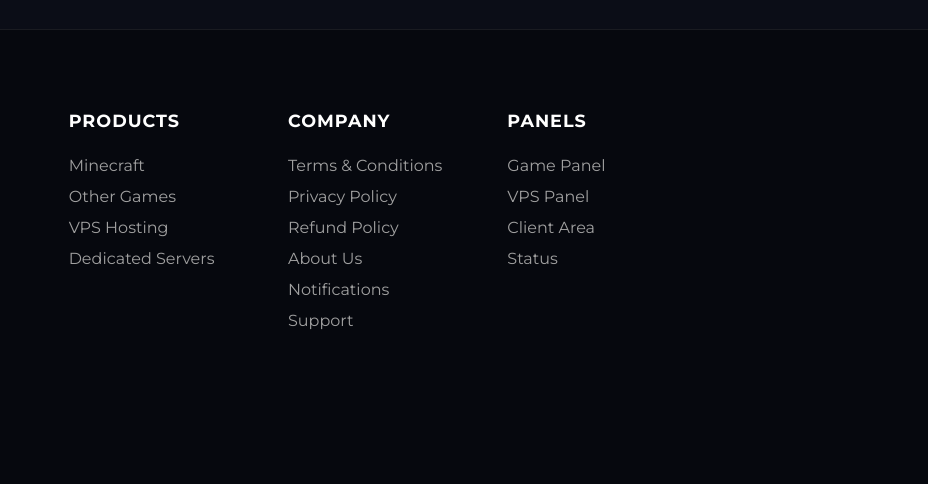
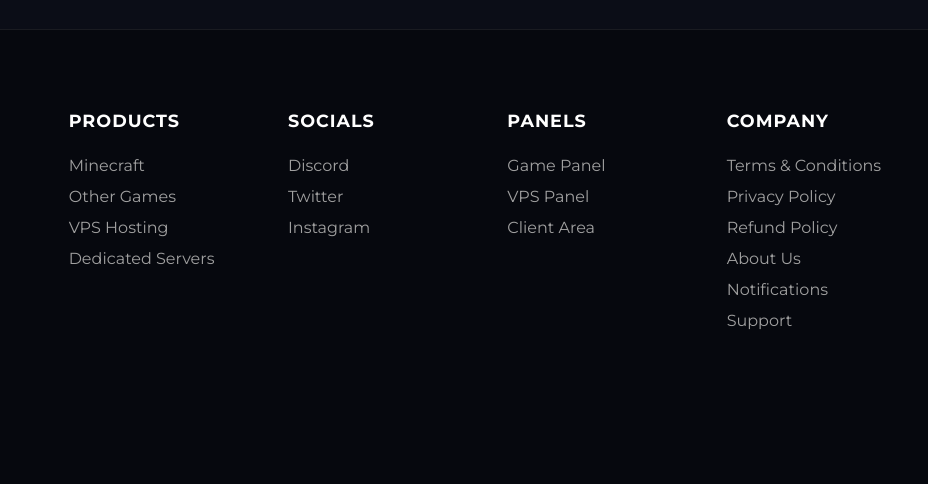
Before and after one commit to southdeveloper-art/NODE-WAVE, a plain HTML site: page minecraft.html in a window 1280 px wide. Shown: the part 874-1358 px from the top of the page, 352-1280 px from the left. Drawn offline with nearby package versions, Linux system fonts and the light colour scheme.

Commit message:
Site-wide Discord link update and Support page cleanup

```diff
--- a/minecraft.html
+++ b/minecraft.html
@@ -196,6 +196,22 @@
                     </ul>
                 </div>
                 <div class="footer-col">
+                    <h4>Socials</h4>
+                    <ul>
+                        <li><a href="https://discord.gg/bCxNNtHZRB">Discord</a></li>
+                        <li><a href="#">Twitter</a></li>
+                        <li><a href="#">Instagram</a></li>
+                    </ul>
+                </div>
+                <div class="footer-col">
+                    <h4>Panels</h4>
+                    <ul>
+                        <li><a href="#">Game Panel</a></li>
+                        <li><a href="#">VPS Panel</a></li>
+                        <li><a href="#">Client Area</a></li>
+                    </ul>
+                </div>
+                <div class="footer-col">
                     <h4>Company</h4>
                     <ul>
                         <li><a href="terms.html">Terms & Conditions</a></li>
@@ -204,15 +220,6 @@
                         <li><a href="about.html">About Us</a></li>
                         <li><a href="notifications.html">Notifications</a></li>
                         <li><a href="support.html">Support</a></li>
-                    </ul>
-                </div>
-                <div class="footer-col">
-                    <h4>Panels</h4>
-                    <ul>
-                        <li><a href="#">Game Panel</a></li>
-                        <li><a href="#">VPS Panel</a></li>
-                        <li><a href="#">Client Area</a></li>
-                        <li><a href="#">Status</a></li>
                     </ul>
                 </div>
             </div>
```
Also changed, not shown: game.html (+16 -9 lines), index.html (+1 -1 lines), support.html (+2 -11 lines).
